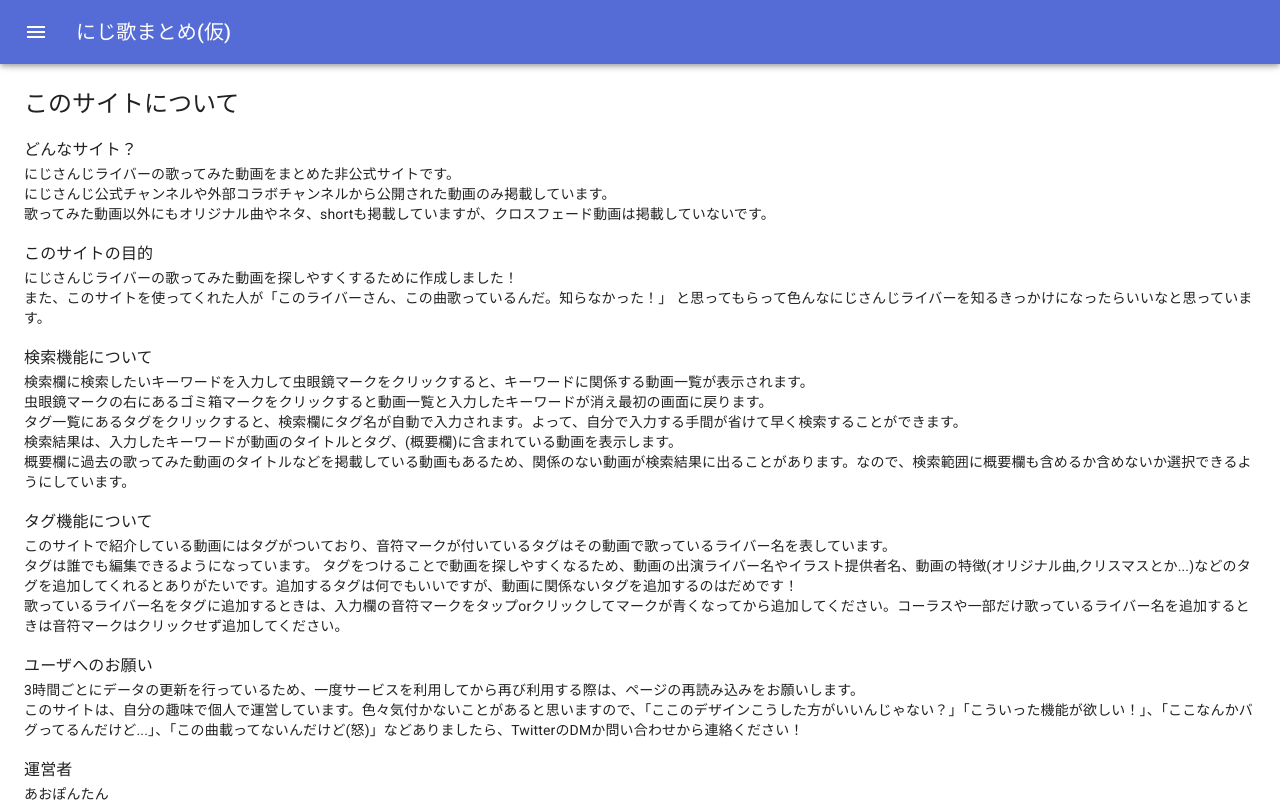
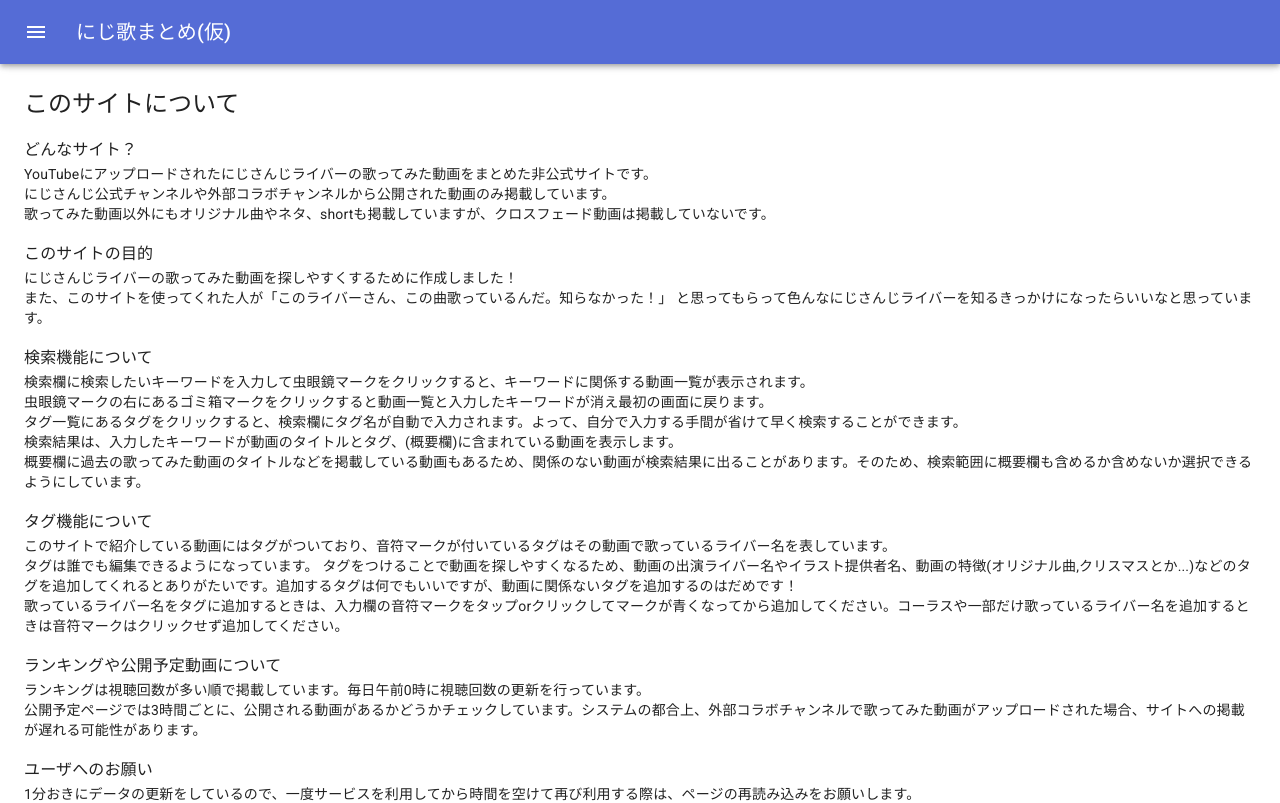
Before and after one commit to aopontann/nijisanji-songs-client, a Next.js app: page /about in a window 1280 px wide. Shown: the top 803 px of the page. Built offline with nearby package versions, Linux system fonts and the light colour scheme.

Commit message:
add: ランキングの説明を追加

```diff
--- a/pages/about.js
+++ b/pages/about.js
@@ -10,7 +10,7 @@
       </Typography>
       <Typography variant="subtitle1">どんなサイト？</Typography>
       <Typography variant="body" paragraph>
-        にじさんじライバーの歌ってみた動画をまとめた非公式サイトです。
+        YouTubeにアップロードされたにじさんじライバーの歌ってみた動画をまとめた非公式サイトです。
         <br />
         にじさんじ公式チャンネルや外部コラボチャンネルから公開された動画のみ掲載しています。
         <br />
@@ -29,7 +29,7 @@
         虫眼鏡マークの右にあるゴミ箱マークをクリックすると動画一覧と入力したキーワードが消え最初の画面に戻ります。<br />
         タグ一覧にあるタグをクリックすると、検索欄にタグ名が自動で入力されます。よって、自分で入力する手間が省けて早く検索することができます。<br />
         検索結果は、入力したキーワードが動画のタイトルとタグ、(概要欄)に含まれている動画を表示します。<br />
-        概要欄に過去の歌ってみた動画のタイトルなどを掲載している動画もあるため、関係のない動画が検索結果に出ることがあります。なので、検索範囲に概要欄も含めるか含めないか選択できるようにしています。
+        概要欄に過去の歌ってみた動画のタイトルなどを掲載している動画もあるため、関係のない動画が検索結果に出ることがあります。そのため、検索範囲に概要欄も含めるか含めないか選択できるようにしています。
       </Typography>
       <Typography variant="subtitle1">タグ機能について</Typography>
       <Typography variant="body" paragraph>
@@ -40,10 +40,15 @@
         <br />
         歌っているライバー名をタグに追加するときは、入力欄の音符マークをタップorクリックしてマークが青くなってから追加してください。コーラスや一部だけ歌っているライバー名を追加するときは音符マークはクリックせず追加してください。
       </Typography>
+      <Typography variant="subtitle1">ランキングや公開予定動画について</Typography>
+      <Typography variant="body" paragraph>
+        ランキングは視聴回数が多い順で掲載しています。毎日午前0時に視聴回数の更新を行っています。<br />
+        公開予定ページでは3時間ごとに、公開される動画があるかどうかチェックしています。システムの都合上、外部コラボチャンネルで歌ってみた動画がアップロードされた場合、サイトへの掲載が遅れる可能性があります。
+      </Typography>
       <Typography variant="subtitle1">ユーザへのお願い</Typography>
       <Typography variant="body" paragraph>
-        3時間ごとにデータの更新を行っているため、一度サービスを利用してから再び利用する際は、ページの再読み込みをお願いします。<br />
-        このサイトは、自分の趣味で個人で運営しています。色々気付かないことがあると思いますので、「ここのデザインこうした方がいいんじゃない？」「こういった機能が欲しい！」、「ここなんかバグってるんだけど...」、「この曲載ってないんだけど(怒)」などありましたら、TwitterのDMか問い合わせから連絡ください！
+        1分おきにデータの更新をしているので、一度サービスを利用してから時間を空けて再び利用する際は、ページの再読み込みをお願いします。<br />
+        このサイトは、自分の趣味で個人で運営しています。「ここのデザインこうした方がいいんじゃない？」「こういった機能が欲しい！」、「ここなんかバグってるんだけど...」、「この曲載ってないんだけど(怒)」など何でもいいので、お気軽にTwitterのDMか問い合わせから連絡ください！(誹謗中傷は送らないでください。泣いちゃいます。)
       </Typography>
       <Typography variant="subtitle1">運営者</Typography>
       <Typography variant="body" paragraph>
```
